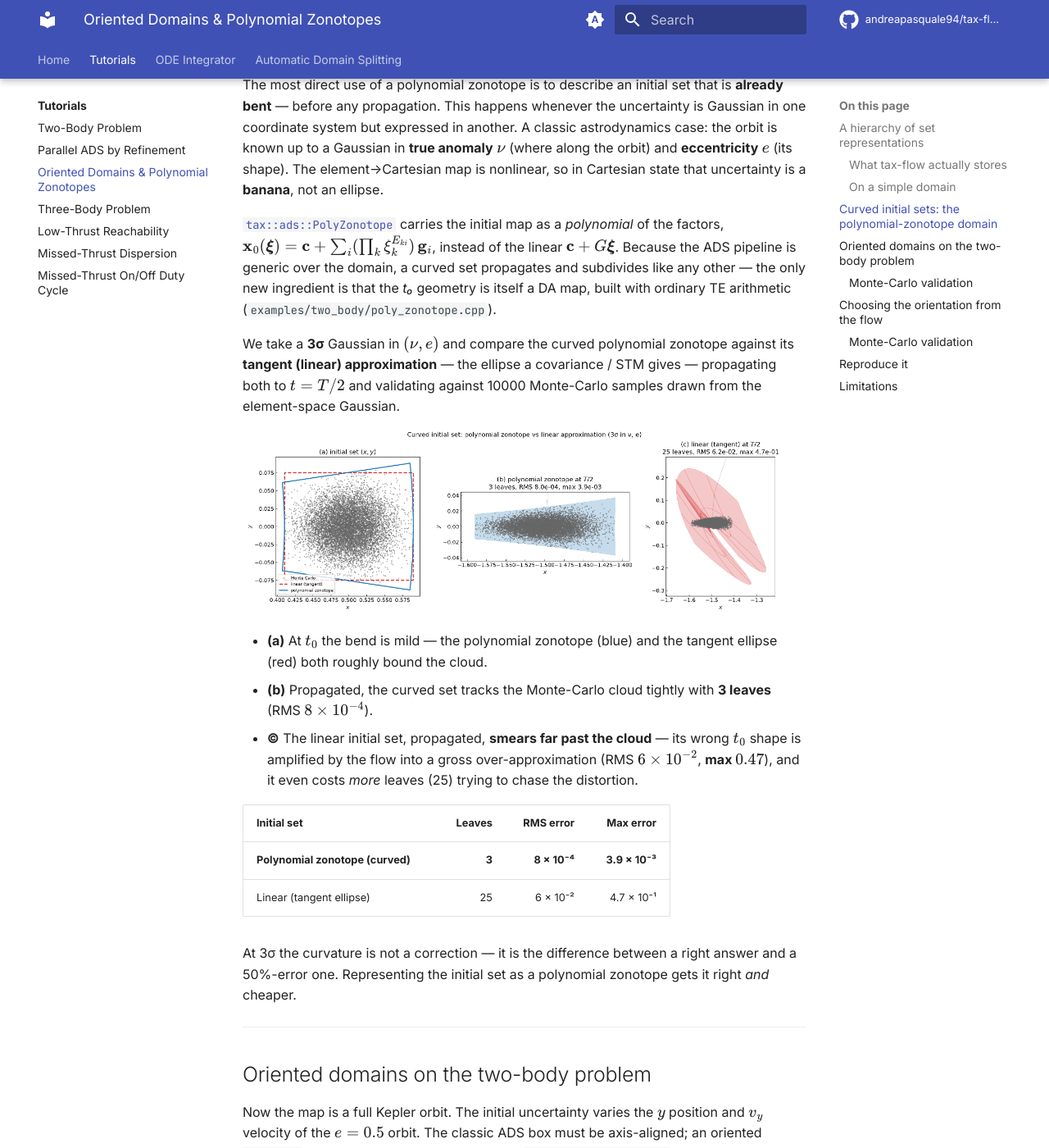
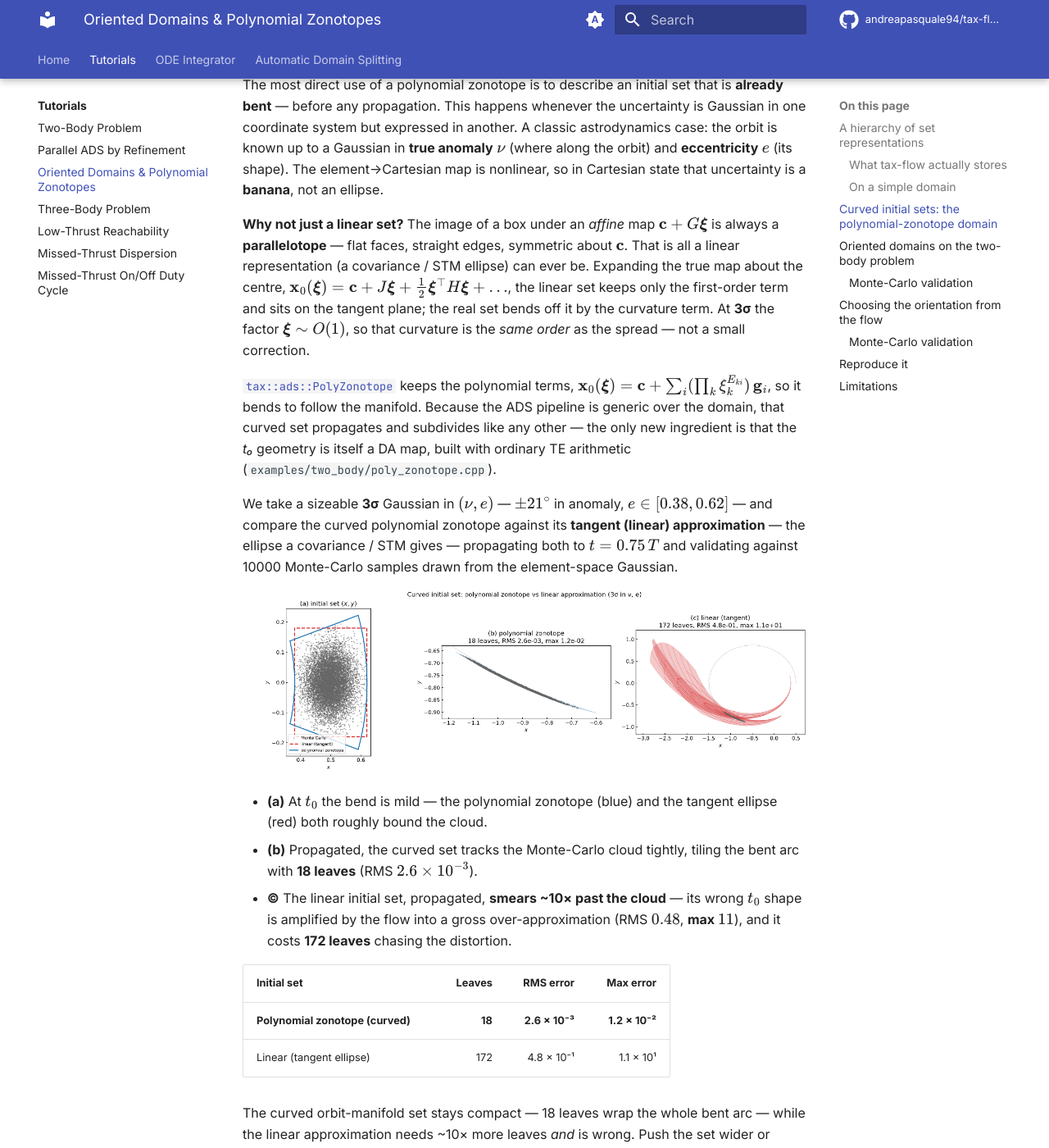
Before and after one commit to andreapasquale94/tax-flow, an MkDocs documentation site: the page built from docs/tutorials/polynomial_zonotope.md, in a window 1280 px wide and 1400 px high, scrolled down 2505 px. Shown: the whole window at 82% size. Built offline with MkDocs 1.6.1 and Material for MkDocs 9.7.7, drawn with Linux system fonts in a browser that asks for light colours; comment, search, counter and statistics services are not loaded; some of the changed text lies outside the part shown.

Commit message:
Scale up the curved poly-zonotope example and sharpen the linear contrast
Bigger initial set: a 3σ Gaussian in (true anomaly ±21°, eccentricity
e∈[0.38,0.62]) propagated to 0.75 T, so ADS makes a real tiling (18 curved
leaves) like the oriented-zonotope examples.

Keeps the comparison against the linear (tangent) representation and makes the
geometric reason explicit in the tutorial: an affine image of a box is always a
flat parallelotope, agreeing with the curved set only to first order at the
centre; at 3σ the dropped curvature is the same order as the spread itself, so
the linear set sits on the tangent and the flow amplifies it into a smear.

Results (10000-sample Monte Carlo): curved 18 leaves RMS 2.6e-3 (max 1.2e-2)
vs linear 172 leaves RMS 4.8e-1 (max 1.1e1). Tutorial, module note, plot
labels, and figure updated.

Co-Authored-By: Claude Opus 4.8 <noreply@anthropic.com>
Claude-Session: https://claude.ai/code/session_01SpqyHyWZwup7W4RW2yjGdN

```diff
--- a/docs/tutorials/polynomial_zonotope.md
+++ b/docs/tutorials/polynomial_zonotope.md
@@ -110,38 +110,51 @@ anomaly** \(\nu\) (where along the orbit) and **eccentricity** \(e\) (its shape)
 The element→Cartesian map is nonlinear, so in Cartesian state that uncertainty is
 a **banana**, not an ellipse.
 
-[`tax::ads::PolyZonotope`](../ads/zonotope.md) carries the initial map as a
-*polynomial* of the factors,
+**Why not just a linear set?** The image of a box under an *affine* map
+\(\mathbf{c} + G\boldsymbol{\xi}\) is always a **parallelotope** — flat faces,
+straight edges, symmetric about \(\mathbf{c}\). That is all a linear
+representation (a covariance / STM ellipse) can ever be. Expanding the true map
+about the centre, \(\mathbf{x}_0(\boldsymbol{\xi}) = \mathbf{c} + J\boldsymbol{\xi}
++ \tfrac12\boldsymbol{\xi}^\top H\boldsymbol{\xi} + \dots\), the linear set keeps
+only the first-order term and sits on the tangent plane; the real set bends off
+it by the curvature term. At **3σ** the factor \(\boldsymbol{\xi}\sim O(1)\), so
+that curvature is the *same order* as the spread — not a small correction.
+
+[`tax::ads::PolyZonotope`](../ads/zonotope.md) keeps the polynomial terms,
 \(\mathbf{x}_0(\boldsymbol{\xi}) = \mathbf{c} + \sum_i (\prod_k \xi_k^{E_{ki}})\,\mathbf{g}_i\),
-instead of the linear \(\mathbf{c} + G\boldsymbol{\xi}\). Because the ADS
-pipeline is generic over the domain, a curved set propagates and subdivides like
-any other — the only new ingredient is that the *t₀* geometry is itself a DA map,
-built with ordinary TE arithmetic (`examples/two_body/poly_zonotope.cpp`).
+so it bends to follow the manifold. Because the ADS pipeline is generic over the
+domain, that curved set propagates and subdivides like any other — the only new
+ingredient is that the *t₀* geometry is itself a DA map, built with ordinary TE
+arithmetic (`examples/two_body/poly_zonotope.cpp`).
 
-We take a **3σ** Gaussian in \((\nu, e)\) and compare the curved polynomial
-zonotope against its **tangent (linear) approximation** — the ellipse a
-covariance / STM gives — propagating both to \(t = T/2\) and validating against
-10000 Monte-Carlo samples drawn from the element-space Gaussian.
+We take a sizeable **3σ** Gaussian in \((\nu, e)\) — \(\pm21^\circ\) in anomaly,
+\(e \in [0.38, 0.62]\) — and compare the curved polynomial zonotope against its
+**tangent (linear) approximation** — the ellipse a covariance / STM gives —
+propagating both to \(t = 0.75\,T\) and validating against 10000 Monte-Carlo
+samples drawn from the element-space Gaussian.
 
 ![Curved initial set vs linear approximation](img/two_body_poly_zonotope.png)
 
 * **(a)** At \(t_0\) the bend is mild — the polynomial zonotope (blue) and the
   tangent ellipse (red) both roughly bound the cloud.
-* **(b)** Propagated, the curved set tracks the Monte-Carlo cloud tightly with
-  **3 leaves** (RMS \(8\times10^{-4}\)).
-* **(c)** The linear initial set, propagated, **smears far past the cloud** — its
-  wrong \(t_0\) shape is amplified by the flow into a gross over-approximation
-  (RMS \(6\times10^{-2}\), **max \(0.47\)**), and it even costs *more* leaves (25)
-  trying to chase the distortion.
+* **(b)** Propagated, the curved set tracks the Monte-Carlo cloud tightly,
+  tiling the bent arc with **18 leaves** (RMS \(2.6\times10^{-3}\)).
+* **(c)** The linear initial set, propagated, **smears ~10× past the cloud** —
+  its wrong \(t_0\) shape is amplified by the flow into a gross
+  over-approximation (RMS \(0.48\), **max \(11\)**), and it costs **172 leaves**
+  chasing the distortion.
 
 | Initial set | Leaves | RMS error | Max error |
 |-------------|-------:|----------:|----------:|
-| **Polynomial zonotope (curved)** | **3** | **8 × 10⁻⁴** | **3.9 × 10⁻³** |
-| Linear (tangent ellipse) | 25 | 6 × 10⁻² | 4.7 × 10⁻¹ |
+| **Polynomial zonotope (curved)** | **18** | **2.6 × 10⁻³** | **1.2 × 10⁻²** |
+| Linear (tangent ellipse) | 172 | 4.8 × 10⁻¹ | 1.1 × 10¹ |
 
-At 3σ the curvature is not a correction — it is the difference between a right
-answer and a 50%-error one. Representing the initial set as a polynomial zonotope
-gets it right *and* cheaper.
+The curved orbit-manifold set stays compact — 18 leaves wrap the whole bent arc —
+while the linear approximation needs ~10× more leaves *and* is wrong. Push the
+set wider or longer and the tangent set reaches near-collision states that blow
+up entirely; the polynomial zonotope, anchored on valid orbits, does not. At 3σ
+the curvature is not a correction — it is the difference between a right answer
+and a useless one.
 
 ---
 
```
Also changed, not shown: docs/ads/zonotope.md (+3 -2 lines), docs/tutorials/img/two_body_poly_zonotope.png, 2 other files.
